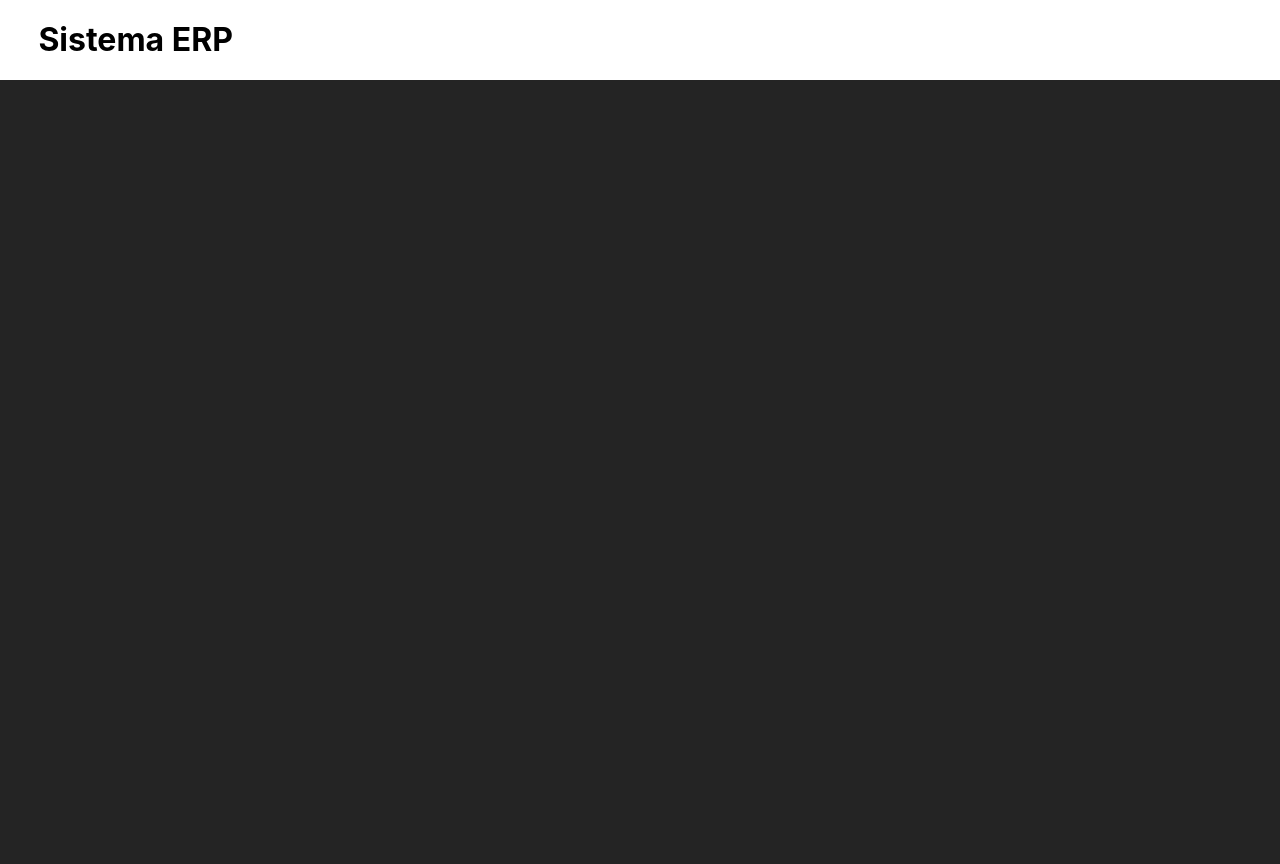
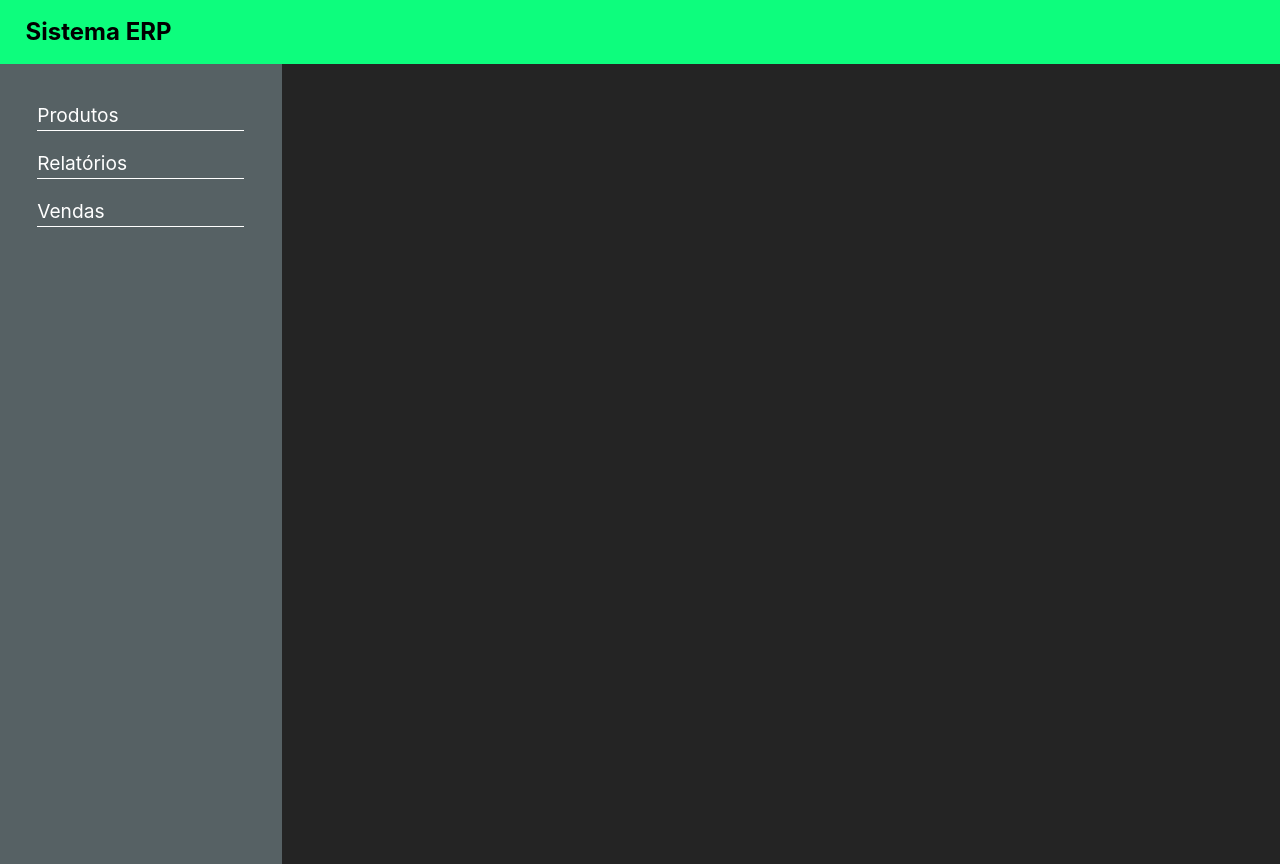
Before and after one commit to Dav1dSo/ERP_Front-End, a React (Vite) app: page / in a window 1280 px wide. Before the commit the page ends 800 px from the top, so only its background shows below. Built offline with nearby package versions, Linux system fonts and the light colour scheme.

Commit message:
feat: created component menu.

```diff
--- a/src/App.jsx
+++ b/src/App.jsx
@@ -1,10 +1,12 @@
 import "./App.css";
-import NavBar from "./components/NavBar";
+import Menu from "./components/Menu/Menu";
+import NavBar from "./components/NavBar/NavBar";
 
 function App() {
   return (
     <>
       <NavBar />
+      <Menu />
     </>
   );
 }
--- /dev/null
+++ b/src/components/Menu/Menu-style.jsx
@@ -0,0 +1,40 @@
+import styled from "styled-components";
+
+const WrapMenu = styled.div`
+    height: 100vh;
+    width: 22vw;
+    background-color: #566164;
+
+    h1 {
+        color: black;
+    }
+
+    @media (max-width: 768px) {
+        width: 100%;
+    }
+`;
+
+const List = styled.ul`
+    padding: 10%;
+    list-style: none;
+    display: flex;
+    flex-direction: column;
+
+    li {
+        margin: 4%;
+        border-bottom: 0.1px solid #ffff;
+        font-size: 1.2rem;
+    }
+
+    a {
+        text-decoration: none;
+        color: #ffff;
+    }
+
+    @media (max-width: 768px) {
+        flex-direction: row;
+        padding: 5%;
+    }
+`;
+
+export { WrapMenu, List };
--- /dev/null
+++ b/src/components/Menu/Menu.jsx
@@ -0,0 +1,15 @@
+import { List,  WrapMenu } from "./Menu-style";
+
+const Menu = () => {
+    return (
+        <WrapMenu>
+            <List type="none">
+                <li><a href="">Produtos</a></li>
+                <li><a href="">Relatórios</a></li>
+                <li><a href="">Vendas</a></li>
+            </List>
+        </WrapMenu>
+    )
+}
+
+export default Menu;
--- a/src/components/NavBar-style.jsx
+++ b/src/components/NavBar/NavBar-style.jsx
@@ -6,15 +6,14 @@ const Wrap = styled.div`
 `;
 
 const ContainerNav = styled.div`
-  height: 10vh;
+  height: 8vh;
   width: 100vw;
-  /* background-color: #75e2f0; */
-  background-color: #ffff;
+  background-color: #0dfd7d;
   display: flex;
   align-items: center;
 
-  h1 {
-    margin: 3%;
+  h2 {
+    margin: 2%;
     color: black
   }
 
--- a/src/components/NavBar.jsx
+++ b/src/components/NavBar/NavBar.jsx
@@ -4,7 +4,7 @@ const NavBar = () => {
   return (
     <Wrap>
       <ContainerNav>
-        <h1> Sistema ERP</h1>
+        <h2> Sistema ERP</h2>
       </ContainerNav>
     </Wrap>
   );
```
